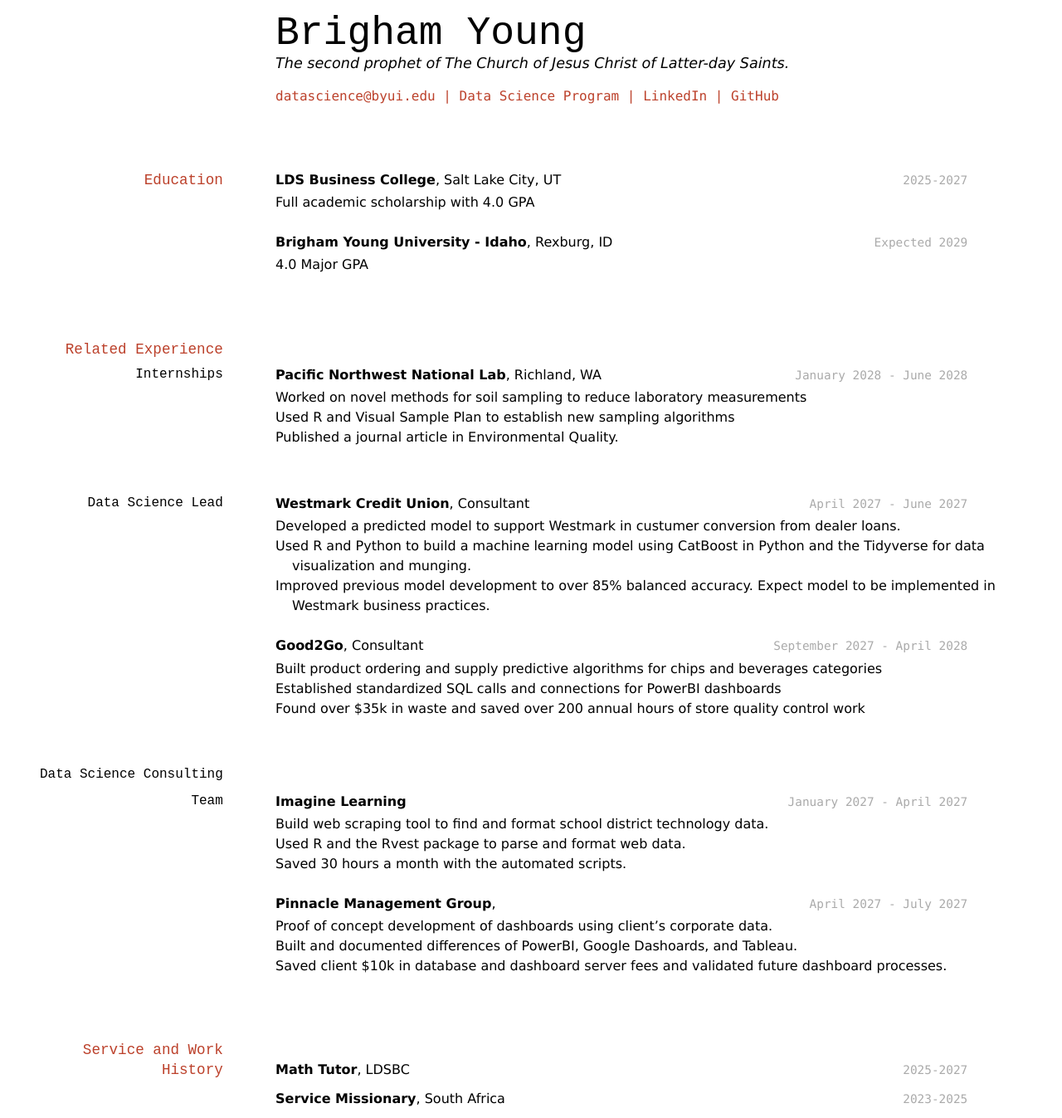
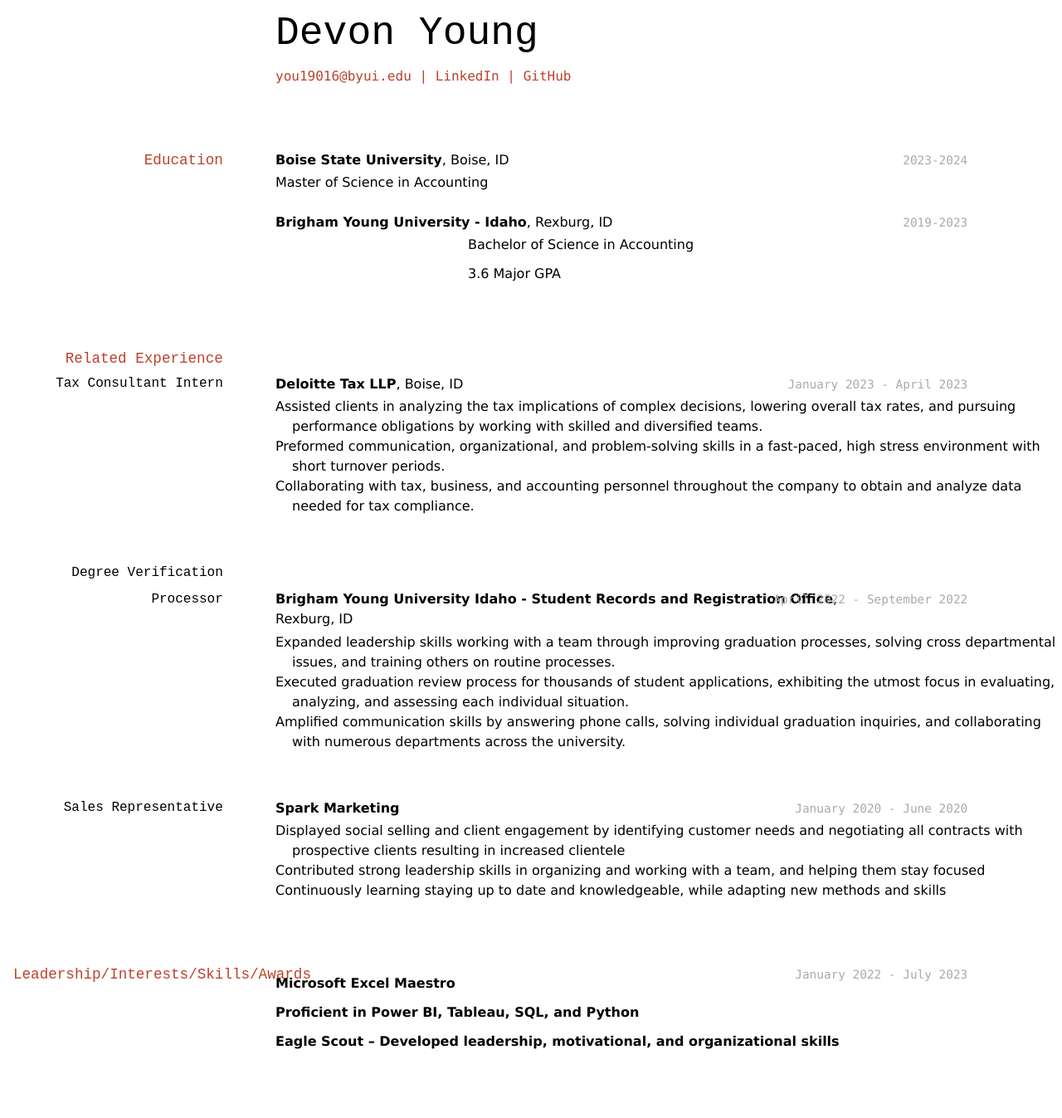
Before and after one commit to you19016/young_resume, a Jekyll site: the page built from docs/index.md, in a window 1280 px wide. Shown: the whole page at 83% size. Built offline with Jekyll 4.4.1, drawn with Linux system fonts in a browser that asks for light colours; after the commit the page ends 1278 px from its top, so only the background shows below that.

Commit message:
Changing urls

```diff
--- a/docs/index.md
+++ b/docs/index.md
@@ -2,84 +2,69 @@
 layout: cv
 title: Devon Young's Resume
 ---
-# Brigham Young
-The second prophet of The Church of Jesus Christ of Latter-day Saints.
+# Devon Young
 
 <div id="webaddress">
-<a href="datascience@byui.edu">datascience@byui.edu</a>
-| <a href="https://byuidatascience.github.io/development.html">Data Science Program</a>
-| <a href="https://www.linkedin.com/groups/13537407/">LinkedIn</a>
-| <a href="https://github.com/byuids-resumes">GitHub</a>
+<a href="you19016@byui.edu">you19016@byui.edu</a>
+| <a href="www.linkedin.com/in/devony">LinkedIn</a>
+| <a href="https://you19016.github.io/young_resume/">GitHub</a>
 </div>
 
 <!-- https://www.monique.tech/the-art-of-markdown -->
 
 ## Education
 
-`2025-2027`
-__LDS Business College__, Salt Lake City, UT
+`2023-2024`
+__Boise State University__, Boise, ID
 
-- Full academic scholarship with 4.0 GPA
+- Master of Science in Accounting
 
-`Expected 2029`
+`2019-2023`
 __Brigham Young University - Idaho__, Rexburg, ID
 
-- 4.0 Major GPA
+- Bachelor of Science in Accounting
+
+- 3.6 Major GPA
 
 
 ## Related Experience
 
-### Internships
+### Tax Consultant Intern
 
-`January 2028 - June 2028`
-__Pacific Northwest National Lab__, Richland, WA
+`January 2023 - April 2023`
+__Deloitte Tax LLP__, Boise, ID
 
-- Worked on novel methods for soil sampling to reduce laboratory measurements
-- Used R and Visual Sample Plan to establish new sampling algorithms
-- Published a journal article in Environmental Quality.
+- Assisted clients in analyzing the tax implications of complex decisions, lowering overall tax rates, and pursuing performance obligations by working with skilled and diversified teams.
+- Preformed communication, organizational, and problem-solving skills in a fast-paced, high stress environment with short turnover periods.
+- Collaborating with tax, business, and accounting personnel throughout the company to obtain and analyze data needed for tax compliance.
 
-### Data Science Lead
+### Degree Verification Processor
 
-`April 2027 - June 2027`
-__Westmark Credit Union__, Consultant
+`April 2022 - September 2022`
+__Brigham Young University Idaho - Student Records and Registration Office__, Rexburg, ID
 
-- Developed a predicted model to support Westmark in custumer conversion from dealer loans.
-- Used R and Python to build a machine learning model using CatBoost in Python and the Tidyverse for data visualization and munging.
-- Improved previous model development to over 85% balanced accuracy. Expect model to be implemented in Westmark business practices.
+- Expanded leadership skills working with a team through improving graduation processes, solving cross departmental issues, and training others on routine processes.
+- Executed graduation review process for thousands of student applications, exhibiting the utmost focus in evaluating, analyzing, and assessing each individual situation.
+- Amplified communication skills by answering phone calls, solving individual graduation inquiries, and collaborating with numerous departments across the university.
 
-`September 2027 - April 2028`
-__Good2Go__, Consultant
+### Sales Representative
 
-- Built product ordering and supply predictive algorithms for chips and beverages categories
-- Established standardized SQL calls and connections for PowerBI dashboards
-- Found over $35k in waste and saved over 200 annual hours of store quality control work
+`January 2020 - June 2020`
+__Spark Marketing__
 
-### Data Science Consulting Team
+- Displayed social selling and client engagement by identifying customer needs and negotiating all contracts with prospective clients resulting in increased clientele
+- Contributed strong leadership skills in organizing and working with a team, and helping them stay focused
+- Continuously learning staying up to date and knowledgeable, while adapting new methods and skills
 
-`January 2027 - April 2027`
-__Imagine Learning__
+## Leadership/Interests/Skills/Awards
 
-- Build web scraping tool to find and format school district technology data.
-- Used R and the Rvest package to parse and format web data.
-- Saved 30 hours a month with the automated scripts.
+`January 2022 - July 2023`
 
-`April 2027 - July 2027`
-__Pinnacle Management Group__,
+__Microsoft Excel Maestro__
 
-- Proof of concept development of dashboards using client's corporate data.
-- Built and documented differences of PowerBI, Google Dashoards, and Tableau.
-- Saved client $10k in database and dashboard server fees and validated future dashboard processes.
+__Proficient in Power BI, Tableau, SQL, and Python__
 
-
-## Service and Work History
-
-`2025-2027`
-__Math Tutor__, LDSBC
-
-
-`2023-2025`
-__Service Missionary__, South Africa
-
+__Eagle Scout – Developed leadership, motivational, and organizational skills__
 
 
 <!-- ### Footer
```
